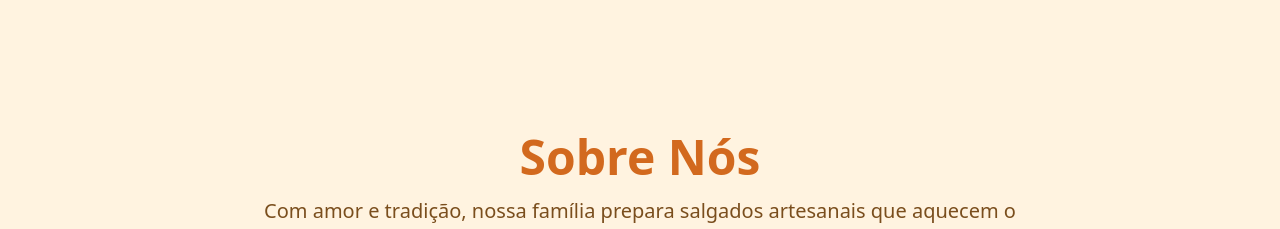
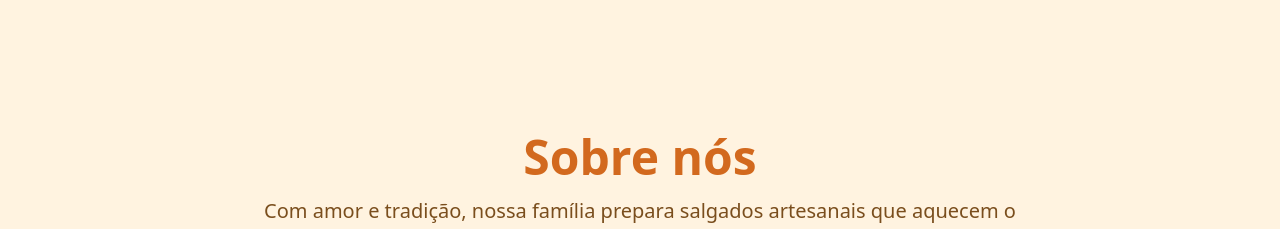
Before and after one commit to SamuelRicardos/salgados, a Next.js app: page / in a window 1280 px wide. Shown: the part 802-1031 px from the top of the page. Built offline with nearby package versions, Linux system fonts and the light colour scheme.

Commit message:
fix texto

```diff
--- a/src/components/Sobre/index.tsx
+++ b/src/components/Sobre/index.tsx
@@ -16,7 +16,7 @@ export const Sobre = () => {
 
           className="text-4xl sm:text-5xl font-bold text-[#D2691E] mb-4"
         >
-          Sobre Nós
+          Sobre nós
         </h2>
         <p className="text-lg sm:text-xl text-[#7A4E1D]">
           Com amor e tradição, nossa família prepara salgados artesanais que aquecem o coração e encantam o paladar.
```
